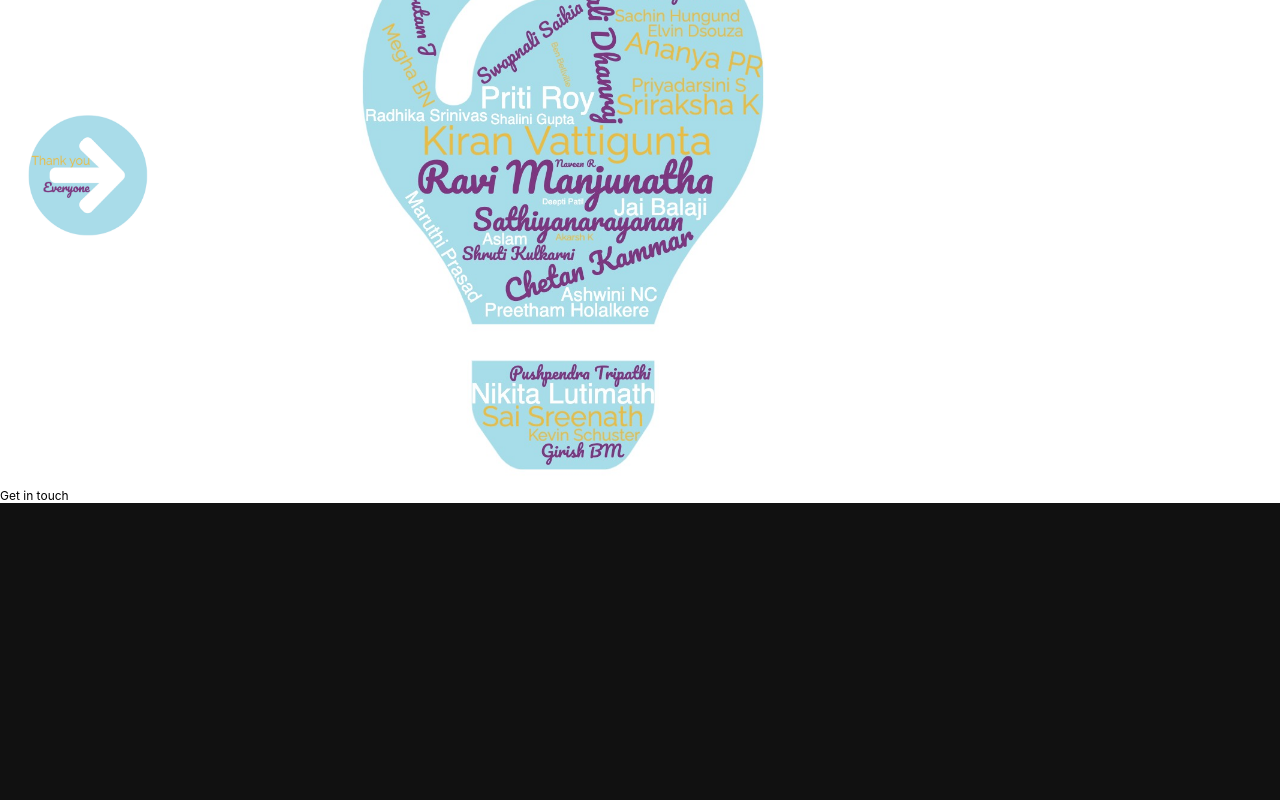
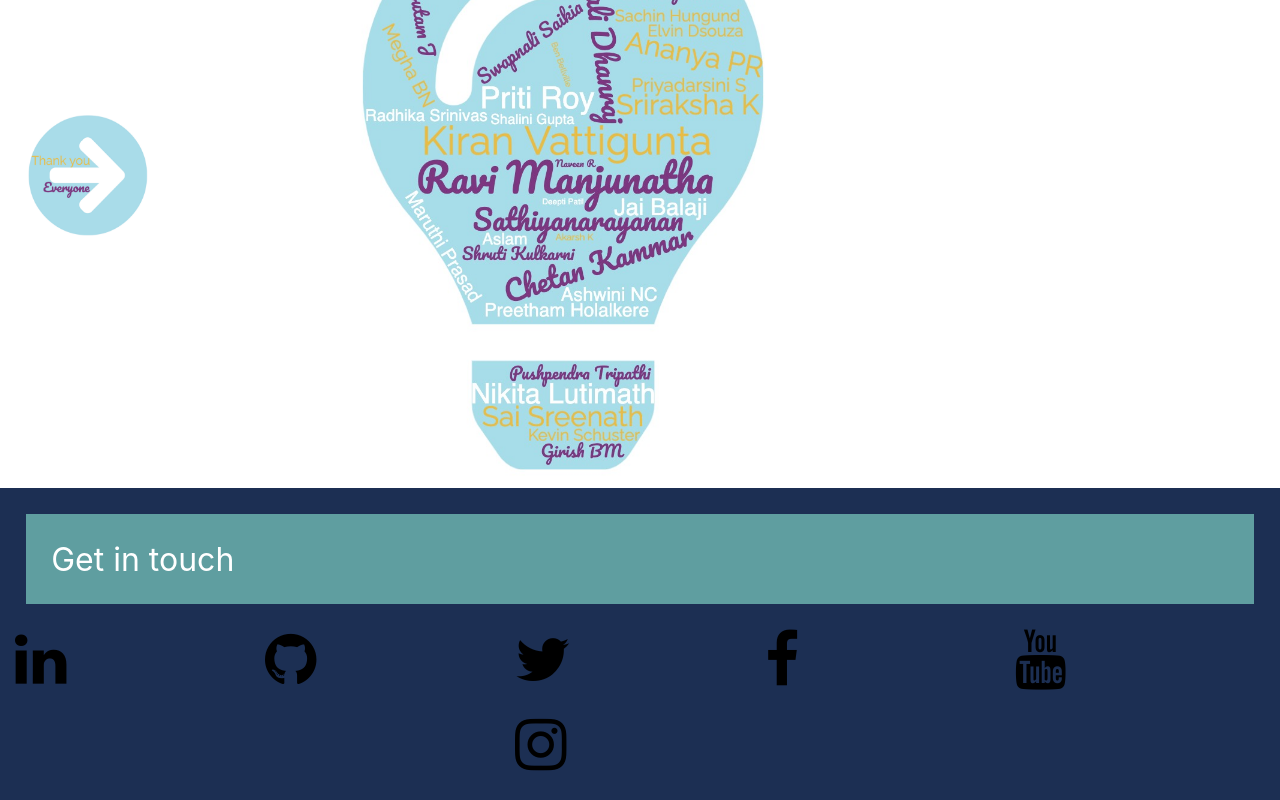
Before and after one commit to RJayanth/rjayanth.github.io, a React (Create React App) app: page / in a window 1280 px wide. Shown: the part 529-1329 px from the top of the page. Before the commit the page ends 1200 px from the top, so only its background shows below. Built offline with nearby package versions, Linux system fonts and the light colour scheme.

Commit message:
new: Addition functionality

```diff
--- a/public/index.html
+++ b/public/index.html
@@ -11,6 +11,7 @@
     />
     <link rel="stylesheet" media="screen" href="particles/style.css">
     <link rel="apple-touch-icon" href="%PUBLIC_URL%/logo192.png" />
+    <link rel="stylesheet" href="https://cdnjs.cloudflare.com/ajax/libs/font-awesome/4.7.0/css/font-awesome.min.css">
     <!--
       manifest.json provides metadata used when your web app is installed on a
       user's mobile device or desktop. See https://developers.google.com/web/fundamentals/web-app-manifest/
--- a/src/App.css
+++ b/src/App.css
@@ -58,3 +58,43 @@ h1{
   font-style: normal;
   font-weight: 400;
 }
+
+.flex-container3 {
+  display: flex;
+  flex-direction: column;
+  align-items: center;
+}
+.contact-me-component {
+  width: 100%;
+
+  background-color: rgb(28, 47, 83);
+  color: white;
+}
+
+.contact-me-header{
+  font-size: xx-large;
+  margin: 2%;
+  background-color: cadetblue;
+  padding: 2%;
+}
+
+.social-media-component {
+  height: 170px;
+  background-color: rgb(28, 47, 83);
+  display: flex;
+  flex-wrap: wrap;
+  width: 100%;
+  justify-content: center;
+}
+
+.flex-container4 {
+  display: flex;
+  flex-direction: row;
+  justify-content: center;
+}
+
+.component-JR {
+  width: 250px;
+}
+
+a { color: inherit; }
--- a/src/App.js
+++ b/src/App.js
@@ -4,6 +4,7 @@ import './App.css';
 import CreditsComponent from './components/CreditsComponent/CreditsComponent';
 import ThankYouComponent from './components/ThankYouComponent/ThankYouComponent';
 import { ContactMeComponent } from './components/ContactMeComponent/ContactMeComponent';
+import SociaMedicaComponents from './components/SociaMedicaComponents/SociaMedicaComponents';
 
 function App() {
   return (
@@ -19,6 +20,9 @@ function App() {
       <div className="flex-container3">
         <ContactMeComponent />
       </div>
+      <div className="flex-container4">
+        <SociaMedicaComponents />
+      </div>
 
     </div>
   );
--- a/src/components/ContactMeComponent/ContactMeComponent.js
+++ b/src/components/ContactMeComponent/ContactMeComponent.js
@@ -1,8 +1,7 @@
 export function ContactMeComponent () {
     return(
         <div className="contact-me-component">
-            <p> Get in touch </p>
-            <i class="fa-solid fa-user"></i>
+            <p className="contact-me-header"> Get in touch </p>
         </div>
     )
 }
--- /dev/null
+++ b/src/components/SociaMedicaComponents/SociaMedicaComponents.js
@@ -0,0 +1,26 @@
+export default function SociaMedicaComponents () {
+    // var content = <a href="https://github.com/RJayanth"> <i className="fa fa-linkedin fa-5x"></i> </a>
+    return (
+        <div className="social-media-component">
+            <div className="component-JR">
+                <a href="https://www.linkedin.com/in/jayanth-rajanna/"> <i className="fa fa-linkedin fa-5x"></i> </a>
+            </div>
+            <div className="component-JR">
+                <a href="https://github.com/RJayanth"> <i className="fa fa-github fa-5x" target="_blank"></i> </a>
+            </div>
+            <div className="component-JR">
+                <a href="https://twitter.com/r_jayanth7"> <i className="fa fa-twitter fa-5x"></i> </a>
+            </div>
+            <div className="component-JR">
+                <a href="https://www.facebook.com/Jaynth.R/"> <i className="fa fa-facebook fa-5x"></i> </a>
+            </div>
+            <div className="component-JR">
+                <a href="https://www.youtube.com/channel/UC3MM8dMG-aB7q7XbUWTx00Q"> <i className="fa fa-youtube fa-5x"></i> </a>
+            </div>
+            <div className="component-JR">
+                <a href="https://www.instagram.com/r_jayanth7/"> <i className="fa fa-instagram fa-5x"></i> </a>
+            </div>
+
+        </div>
+    )
+}
```
